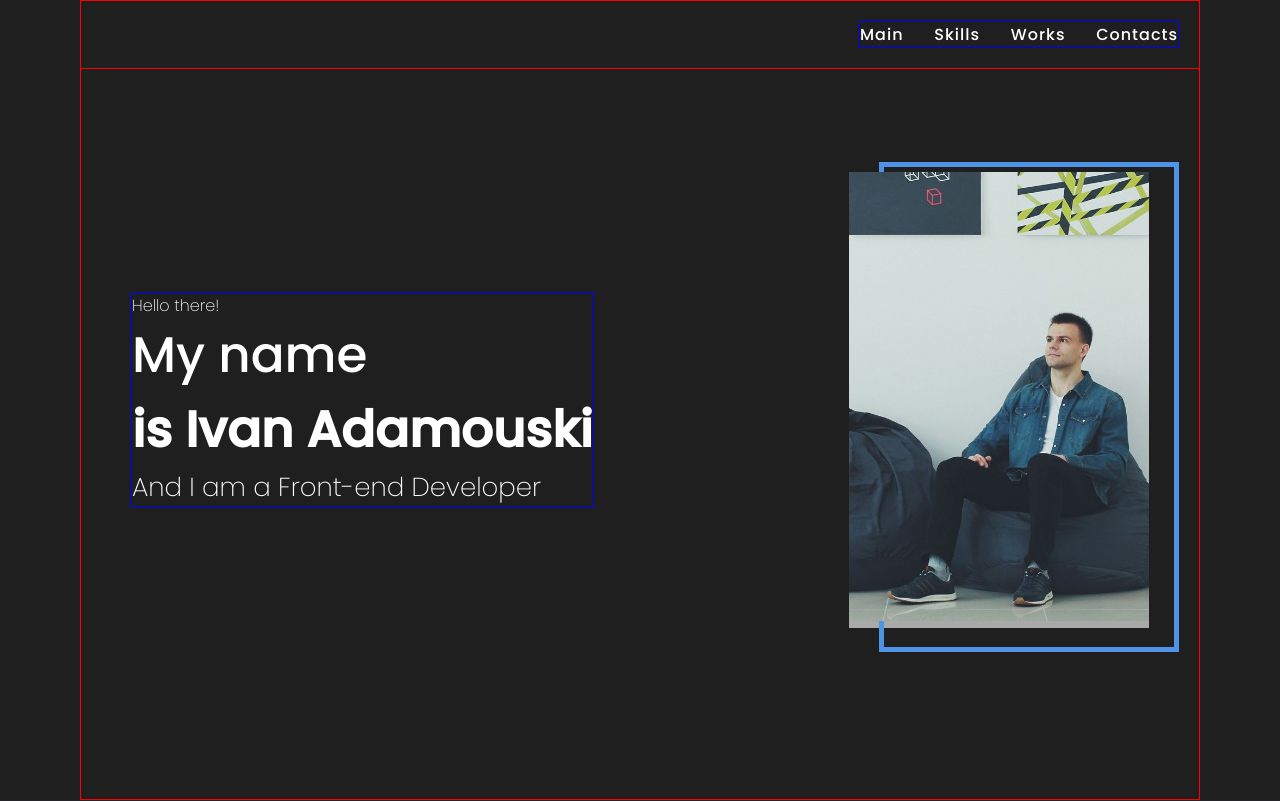
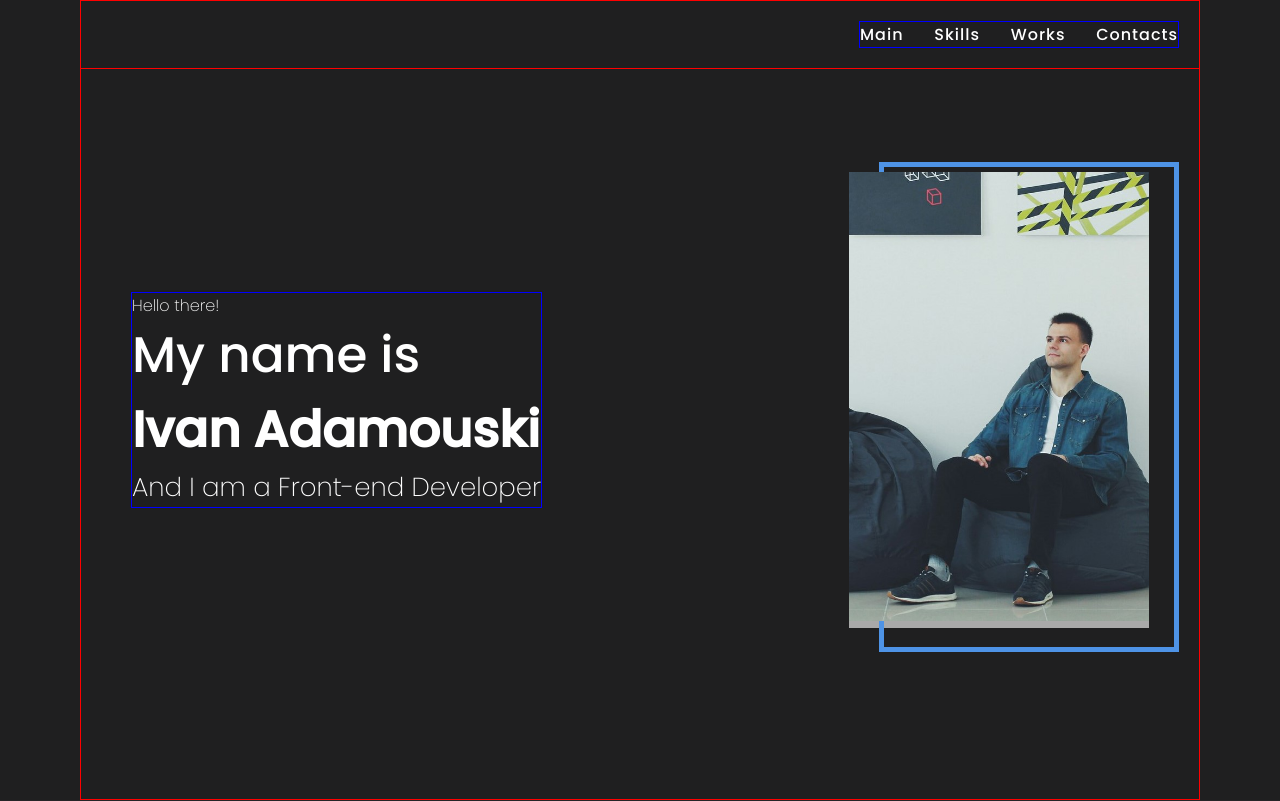
Before and after one commit to aivan3d66/portfolio, a React (Create React App) app: page / in a window 1280 px wide. Shown: the top 801 px of the page. Built offline with nearby package versions, Linux system fonts and the light colour scheme.

Commit message:
add upd aboutText__name

```diff
--- a/src/components/AboutMe/AboutMe.tsx
+++ b/src/components/AboutMe/AboutMe.tsx
@@ -7,8 +7,8 @@ export const AboutMe = () => {
       <div className={style.aboutWrapper}>
         <div className={style.aboutText}>
           <span className={style.aboutText__greeting}>Hello there!</span>
-          <span className={style.aboutText__name}>My name <br/>
-            <b>is Ivan Adamouski</b>
+          <span className={style.aboutText__name}>My name is<br/>
+            <b>Ivan Adamouski</b>
           </span>
           <span className={style.aboutText__profession}>And I am a Front-end Developer</span>
         </div>
```
